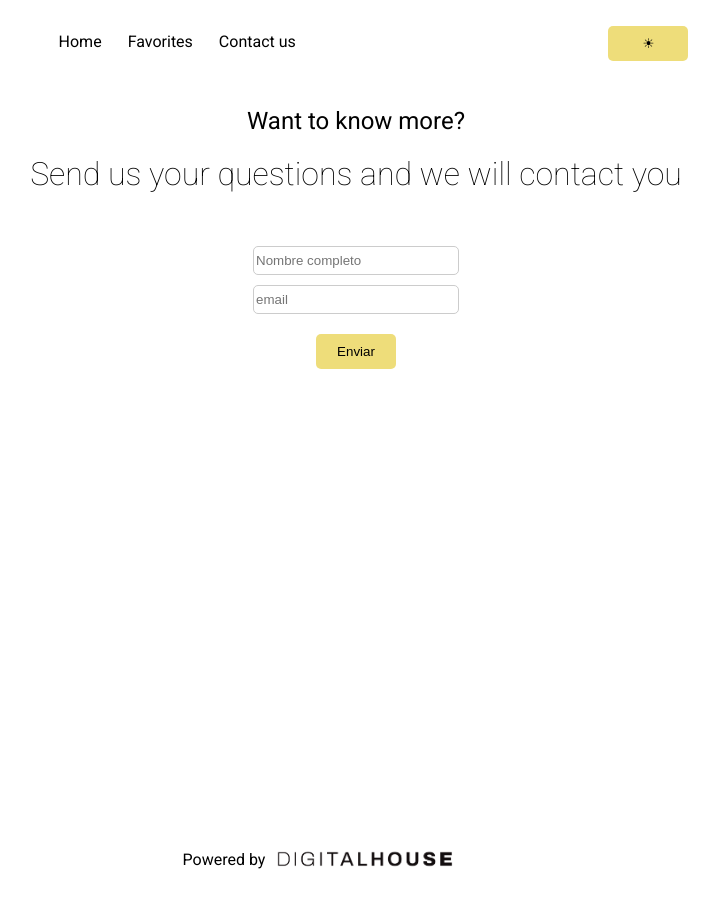
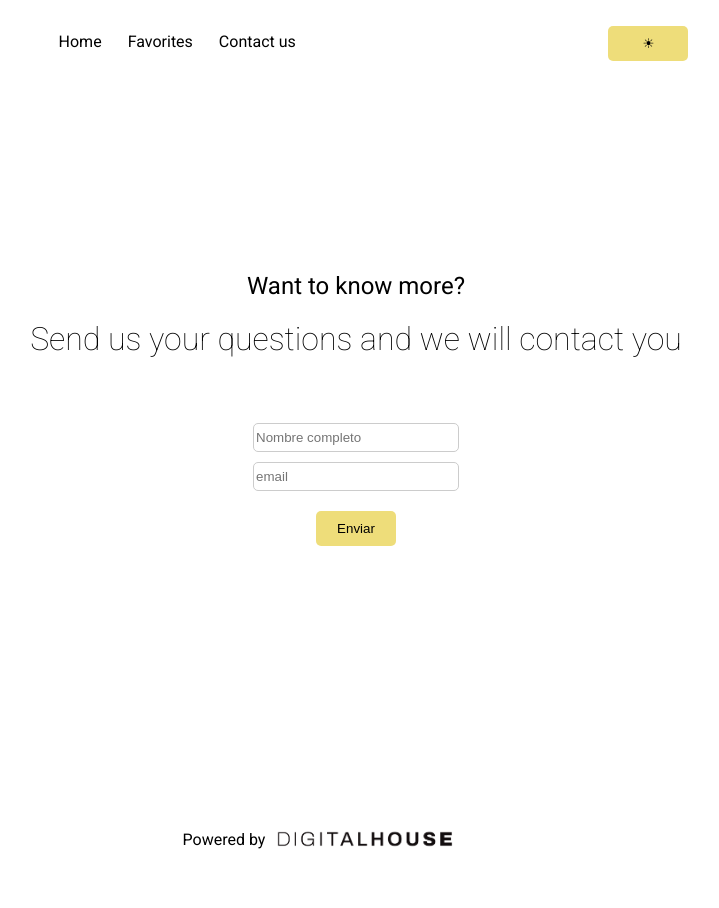
Before and after one commit to XimenaLargo96/FE3-ParcialFinal-Dentists, a React (Create React App) app: page /contact in a window 1280 px wide. Shown: the top 908 px of the page, without its empty margins (284-1003 px from the left). Built offline with nearby package versions, Linux system fonts and the light colour scheme; no server answers.

Commit message:
agrego estilos en el main

```diff
--- a/src/Components/Form.jsx
+++ b/src/Components/Form.jsx
@@ -40,7 +40,7 @@ const Form = () => {
   }
 
   return (
-    <div>
+    <>
       <form onSubmit={onSubmitForm}>
         <input type="text"
           name='name'
@@ -56,7 +56,7 @@ const Form = () => {
       </form>
       {message && <div>Gracias {values.name}, te contactaremos cuanto antes vía mail</div> }
       {error && <div>Por favor verifique su información nuevamente!</div>}
-    </div>
+    </>
   );
 };
 
--- a/src/index.css
+++ b/src/index.css
@@ -8,6 +8,8 @@ body {
 
 main{
   min-height: 83.5vh;
+  display: grid;
+  place-items: center;
 }
 
 h1, h2, h5 {
@@ -43,7 +45,7 @@ a:hover {
 .container p{
   font-weight: 100;
   font-size: 2rem;
-  margin: 20px 0;
+  margin-top: 20px;
 }
 
 footer {
```
